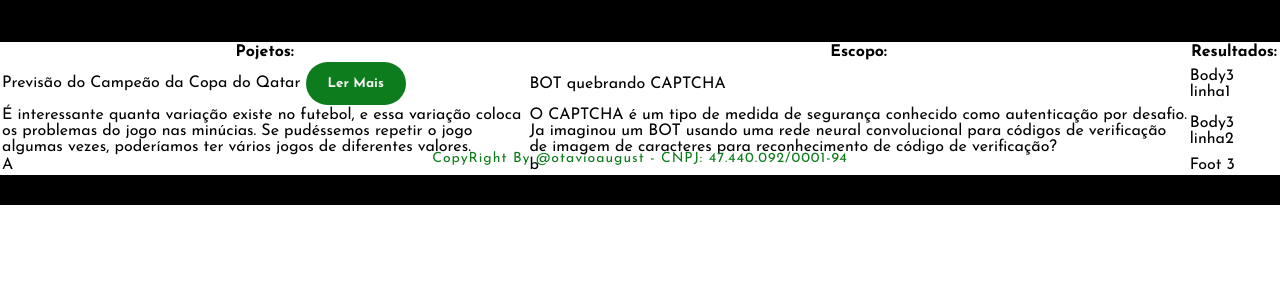
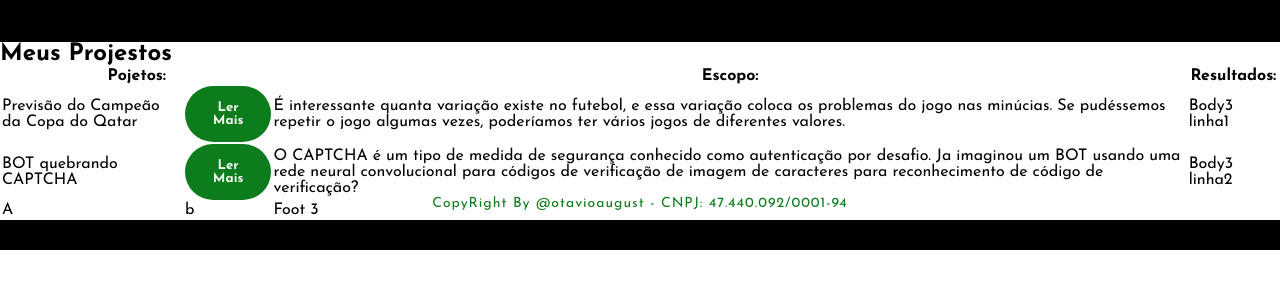
Before and after one commit to otavioaugust1/Meu_portfolio, a plain HTML site: page asset/projetos.html in a window 1280 px wide. Shown: the part 88-376 px from the top of the page. Drawn offline with Linux system fonts and the light colour scheme.

Commit message:
version 2.14

```diff
--- a/asset/projetos.html
+++ b/asset/projetos.html
@@ -30,22 +30,48 @@
         </nav>
     </div>
     <section>
+
+
+
+
+
+
+
+
+
+
+
+
+
+
+
+
+
+
+
+
+
+    </section>
+    <section>
+       <h2>Meus Projestos</h2>
         <table>
             <thead>
             <tr>
-                <th>Pojetos:</th>
+                <th colspan="2">Pojetos:</th>
                 <th>Escopo:</th>
                 <th>Resultados:</th>
             </tr>
             </thead>
             <tbody>
             <tr>
-                <td>Previsão do Campeão da Copa do Qatar <a href="https://github.com/otavioaugust1/FLAI_Data-Science_COPA_DO_MUNDO_2022" target="_blank"rel="noopener noreferrer"><button type="button">Ler Mais</button></a></td>
-                <td>BOT quebrando CAPTCHA</td>
+                <td>Previsão do Campeão da Copa do Qatar</td>
+                <td><a href="https://github.com/otavioaugust1/FLAI_Data-Science_COPA_DO_MUNDO_2022" target="_blank" rel="noopener noreferrer"><button type="button">Ler Mais</button></a></td>
+                <td>É interessante quanta variação existe no futebol, e essa variação coloca os problemas do jogo nas minúcias. Se pudéssemos repetir o jogo algumas vezes, poderíamos ter vários jogos de diferentes valores.</td>
                 <td>Body3 linha1</td>
             </tr>
             <tr>
-                <td>É interessante quanta variação existe no futebol, e essa variação coloca os problemas do jogo nas minúcias. Se pudéssemos repetir o jogo algumas vezes, poderíamos ter vários jogos de diferentes valores.</td>
+                <td>BOT quebrando CAPTCHA</td>
+                <td><a href="https://github.com/otavioaugust1/HashTag_Reconhecimento_CAPTCHA" target="_blank" rel="noopener noreferrer"><button type="button">Ler Mais</button></a></td>
                 <td>O CAPTCHA é um tipo de medida de segurança conhecido como autenticação por desafio. Ja imaginou um BOT usando uma rede neural convolucional para códigos de verificação de imagem de caracteres para reconhecimento de código de verificação?</td>
                 <td>Body3 linha2</td>
             </tr>
```
